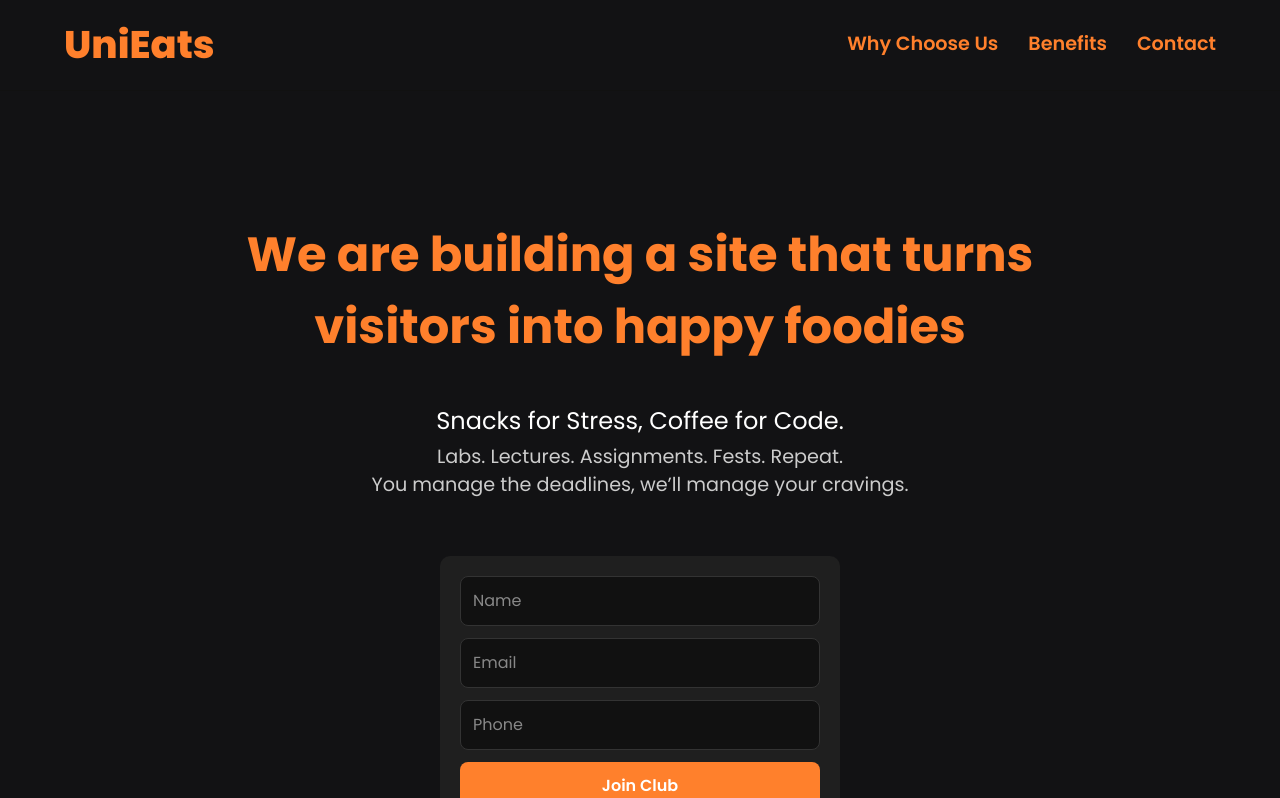
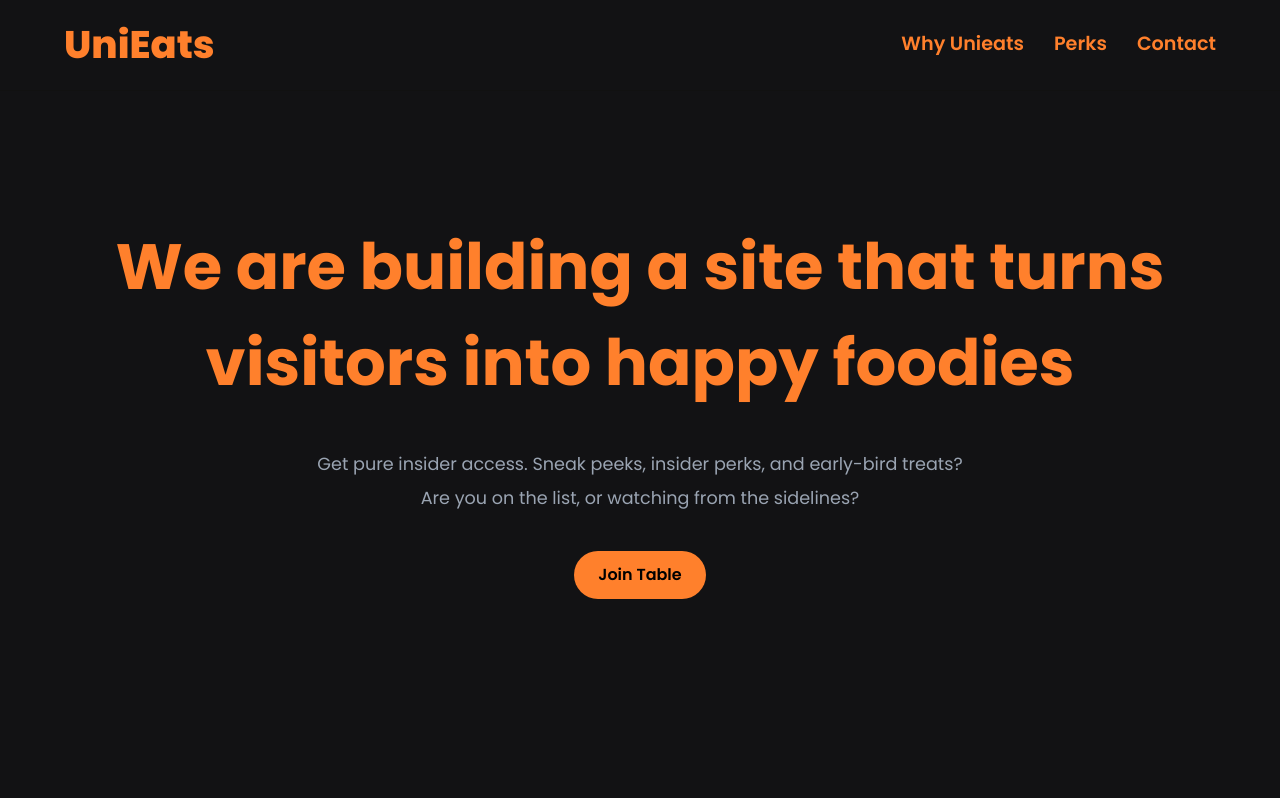
Before and after one commit to vasiprashanti/Unieats, a React (Vite) app in the folder apps/user-web/: page /home in a window 1280 px wide. Shown: the top 798 px of the page. Built offline with nearby package versions, Linux system fonts and the light colour scheme.

Commit message:
Enhance Hero section with form functionality and updated text

```diff
--- a/apps/user-web/src/pages/Home.jsx
+++ b/apps/user-web/src/pages/Home.jsx
@@ -1,4 +1,4 @@
-import React, { useState } from 'react';
+import React, { useState, useRef } from 'react';
 
 // --- Helper Components for Icons ---
 // You can replace these with an icon library like lucide-react or Font Awesome if you have it installed.
@@ -90,30 +90,51 @@ const Header = () => (
   <header className="sticky top-0 z-10 flex justify-between items-center px-[5%] py-4 bg-[#121214] border-b border-[#111]">
     <h1 className="text-[2.4rem] font-extrabold text-[#ff802c]">UniEats</h1>
     <nav className="flex items-center space-x-[30px] text-[#ff802c] font-semibold text-[1.1rem] md:text-[1.2rem]">
-      <a href="#why-us" className="hover:text-white transition-colors">Why Choose Us</a>
-      <a href="#benefits" className="hover:text-white transition-colors">Benefits</a>
+      <a href="#why-us" className="hover:text-white transition-colors">Why Unieats</a>
+      <a href="#benefits" className="hover:text-white transition-colors">Perks</a>
       <a href="#contact" className="hover:text-white transition-colors">Contact</a>
     </nav>
   </header>
 );
 
-const Hero = () => (
+const Hero = () => {
+  const [showForm, setShowForm] = useState(false);
+  const nameInputRef = useRef(null);
+
+  const handleOpenForm = () => {
+    setShowForm(true);
+    // Focus the first field immediately after state update
+    setTimeout(() => nameInputRef.current?.focus(), 0);
+  };
+
+  const handleSubmit = (e) => {
+    e.preventDefault();
+    alert('You will be notified soon!');
+  };
+
+  return (
     <section className="text-center py-32 px-[5%] flex flex-col items-center gap-10">
-    <h1 className="text-[3rem] font-bold text-[#ff802c] fade-up" style={{ animationDelay: '0s' }}>
+      <h1 className="text-[4rem] font-bold text-[#ff802c] fade-up" style={{ animationDelay: '0s' }}>
         We are building a site that turns <br />visitors into happy foodies
       </h1>
-    <div className="flex flex-col items-center gap-1">
-      <h2 className="text-[1.5rem] text-white fade-up" style={{ animationDelay: '0.4s' }}>
-        Snacks for Stress, Coffee for Code.
-      </h2>
-      <p className="text-[1.2rem] text-[#ccc] max-w-xl fade-up" style={{ animationDelay: '0.8s' }}>
-        Labs. Lectures. Assignments. Fests. Repeat.<br />
-        You manage the deadlines, we’ll manage your cravings.
+      <div className="flex flex-col items-center gap-2">
+        <p className="text-[1.1rem] text-[#9aa4b2] max-w-2xl fade-up" style={{ animationDelay: '0.6s' }}>
+          Get pure insider access. Sneak peeks, insider perks, and early-bird treats?
+        </p>
+        <p className="text-[1.1rem] text-[#9aa4b2] max-w-2xl fade-up" style={{ animationDelay: '0.8s' }}>
+          Are you on the list, or watching from the sidelines?
         </p>
       </div>
-    <div className="w-full max-w-[400px] bg-[#1f1f1f] p-5 rounded-[10px] mt-4 fade-up" style={{ animationDelay: '1.2s' }}>
-      <form className="space-y-3">
-        <input type="text" placeholder="Name" required className="w-full p-3 border border-[#333] rounded-[8px] bg-[#111] text-white text-[1rem] focus:outline-none focus:ring-2 focus:ring-[#ff802c]" />
+      <button
+        onClick={handleOpenForm}
+        className="inline-flex items-center rounded-full bg-[#ff802c] px-6 py-3 text-[1rem] font-semibold text-black hover:bg-[#ff6f17] transition-colors"
+      >
+        Join Table
+      </button>
+      {showForm && (
+        <div className="w-full max-w-[400px] bg-[#1f1f1f] p-5 rounded-[10px] mt-4">
+          <form className="space-y-3" onSubmit={handleSubmit}>
+            <input ref={nameInputRef} type="text" placeholder="Name" required className="w-full p-3 border border-[#333] rounded-[8px] bg-[#111] text-white text-[1rem] focus:outline-none focus:ring-2 focus:ring-[#ff802c]" />
             <input type="email" placeholder="Email" required className="w-full p-3 border border-[#333] rounded-[8px] bg-[#111] text-white text-[1rem] focus:outline-none focus:ring-2 focus:ring-[#ff802c]" />
             <input type="tel" placeholder="Phone" required className="w-full p-3 border border-[#333] rounded-[8px] bg-[#111] text-white text-[1rem] focus:outline-none focus:ring-2 focus:ring-[#ff802c]" />
             <button type="submit" className="w-full p-3 bg-[#ff802c] text-white font-semibold rounded-[8px] text-[1rem] hover:bg-[#ff6600] transition-colors">
@@ -121,8 +142,10 @@ const Hero = () => (
             </button>
           </form>
         </div>
+      )}
     </section>
   );
+};
 
 const WhyUs = () => (
   <section id="why-us" className="py-16 px-[5%]">
```
Lines whose indentation alone changed are shown as unchanged.
